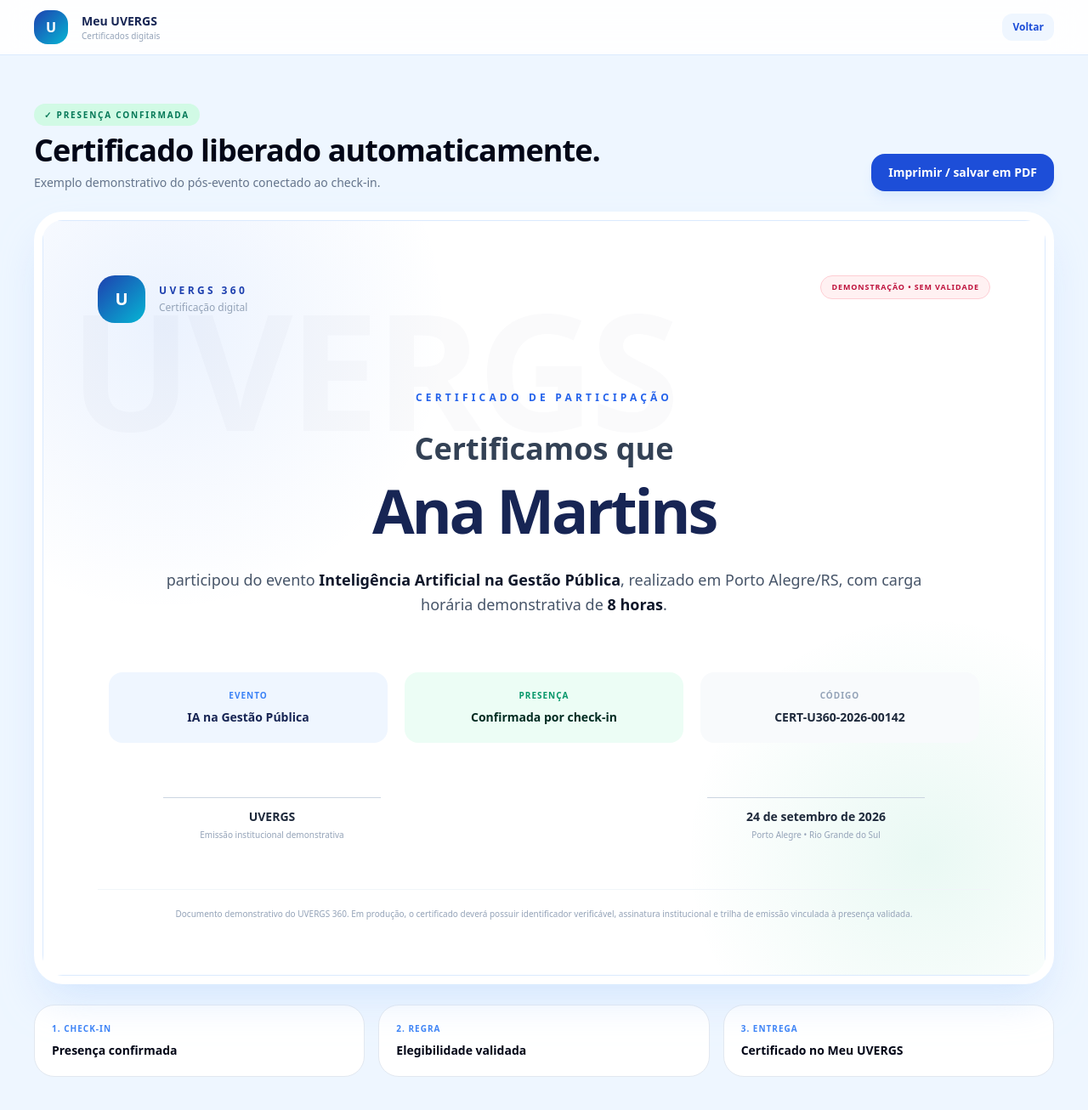
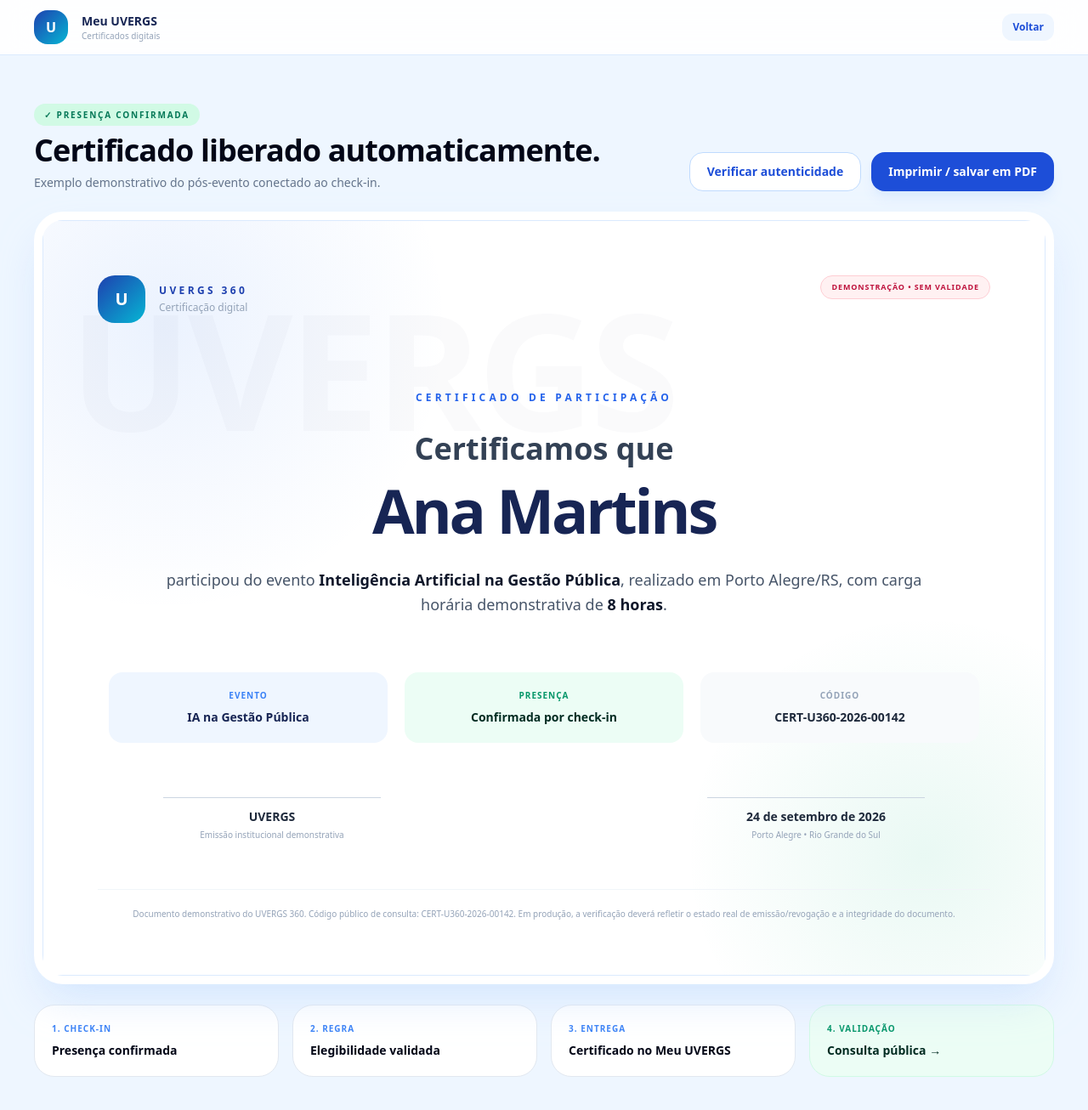
Before and after one commit to Wspinheiro111/uvergs-360, a Next.js app in the folder apps/web/: page /portal/vereador/certificados/ia-gestao-publica in a window 1280 px wide. Shown: the top 1306 px of the page at 85% size. Built offline with nearby package versions, Linux system fonts and the light colour scheme.

Commit message:
feat(demo): conectar certificado a verificacao publica

```diff
--- a/apps/web/src/app/portal/vereador/certificados/ia-gestao-publica/page.tsx
+++ b/apps/web/src/app/portal/vereador/certificados/ia-gestao-publica/page.tsx
@@ -15,7 +15,7 @@
     <main className="mx-auto max-w-[1400px] px-5 py-10 lg:px-10 lg:py-14 print:max-w-none print:p-0">
       <div className="mb-6 flex flex-wrap items-end justify-between gap-4 print:hidden">
         <div><span className="rounded-full bg-emerald-100 px-3 py-1.5 text-[10px] font-black uppercase tracking-[.18em] text-emerald-700">✓ Presença confirmada</span><h1 className="mt-3 text-4xl font-black tracking-tight">Certificado liberado automaticamente.</h1><p className="mt-2 text-sm text-slate-500">Exemplo demonstrativo do pós-evento conectado ao check-in.</p></div>
-        <button onClick={()=>window.print()} className="rounded-2xl bg-blue-700 px-5 py-3 text-sm font-black text-white shadow-lg shadow-blue-100">Imprimir / salvar em PDF</button>
+        <div className="flex flex-wrap gap-3"><Link href="/certificados/verificar/CERT-U360-2026-00142" className="rounded-2xl border border-blue-200 bg-white px-5 py-3 text-sm font-black text-blue-700">Verificar autenticidade</Link><button onClick={()=>window.print()} className="rounded-2xl bg-blue-700 px-5 py-3 text-sm font-black text-white shadow-lg shadow-blue-100">Imprimir / salvar em PDF</button></div>
       </div>
 
       <section className="relative overflow-hidden rounded-[34px] border-[10px] border-white bg-white shadow-2xl shadow-blue-200/60 print:rounded-none print:border-0 print:shadow-none">
@@ -45,14 +45,15 @@
             <div className="text-center"><div className="mx-auto h-px w-64 bg-slate-300"/><p className="mt-3 text-sm font-black text-slate-800">24 de setembro de 2026</p><p className="mt-1 text-[10px] text-slate-400">Porto Alegre • Rio Grande do Sul</p></div>
           </div>
 
-          <div className="mt-14 border-t border-slate-100 pt-5 text-center text-[10px] leading-relaxed text-slate-400">Documento demonstrativo do UVERGS 360. Em produção, o certificado deverá possuir identificador verificável, assinatura institucional e trilha de emissão vinculada à presença validada.</div>
+          <div className="mt-14 border-t border-slate-100 pt-5 text-center text-[10px] leading-relaxed text-slate-400">Documento demonstrativo do UVERGS 360. Código público de consulta: CERT-U360-2026-00142. Em produção, a verificação deverá refletir o estado real de emissão/revogação e a integridade do documento.</div>
         </div>
       </section>
 
-      <section className="mt-6 grid gap-4 md:grid-cols-3 print:hidden">
+      <section className="mt-6 grid gap-4 md:grid-cols-4 print:hidden">
         <div className="rounded-[24px] border border-slate-200 bg-white p-5"><p className="text-[10px] font-black uppercase tracking-widest text-blue-500">1. Check-in</p><p className="mt-2 text-sm font-black">Presença confirmada</p></div>
         <div className="rounded-[24px] border border-slate-200 bg-white p-5"><p className="text-[10px] font-black uppercase tracking-widest text-blue-500">2. Regra</p><p className="mt-2 text-sm font-black">Elegibilidade validada</p></div>
         <div className="rounded-[24px] border border-slate-200 bg-white p-5"><p className="text-[10px] font-black uppercase tracking-widest text-blue-500">3. Entrega</p><p className="mt-2 text-sm font-black">Certificado no Meu UVERGS</p></div>
+        <Link href="/certificados/verificar/CERT-U360-2026-00142" className="rounded-[24px] border border-emerald-100 bg-emerald-50 p-5"><p className="text-[10px] font-black uppercase tracking-widest text-emerald-600">4. Validação</p><p className="mt-2 text-sm font-black text-emerald-950">Consulta pública →</p></Link>
       </section>
     </main>
   </div>;
```
